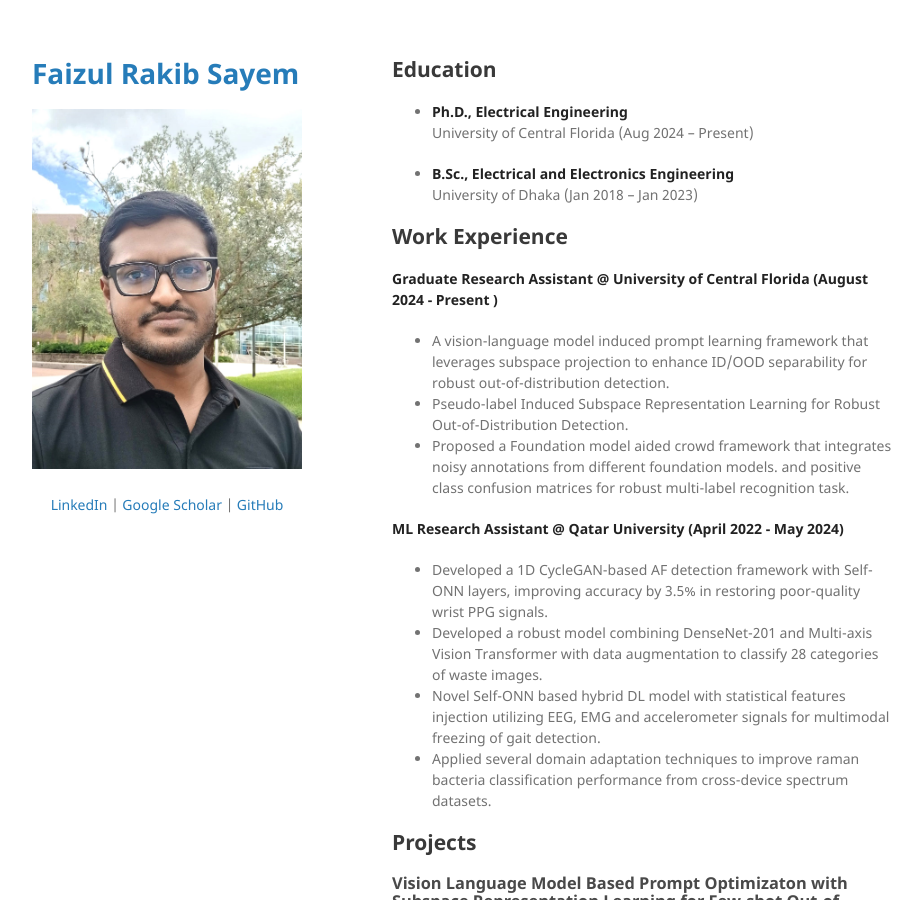
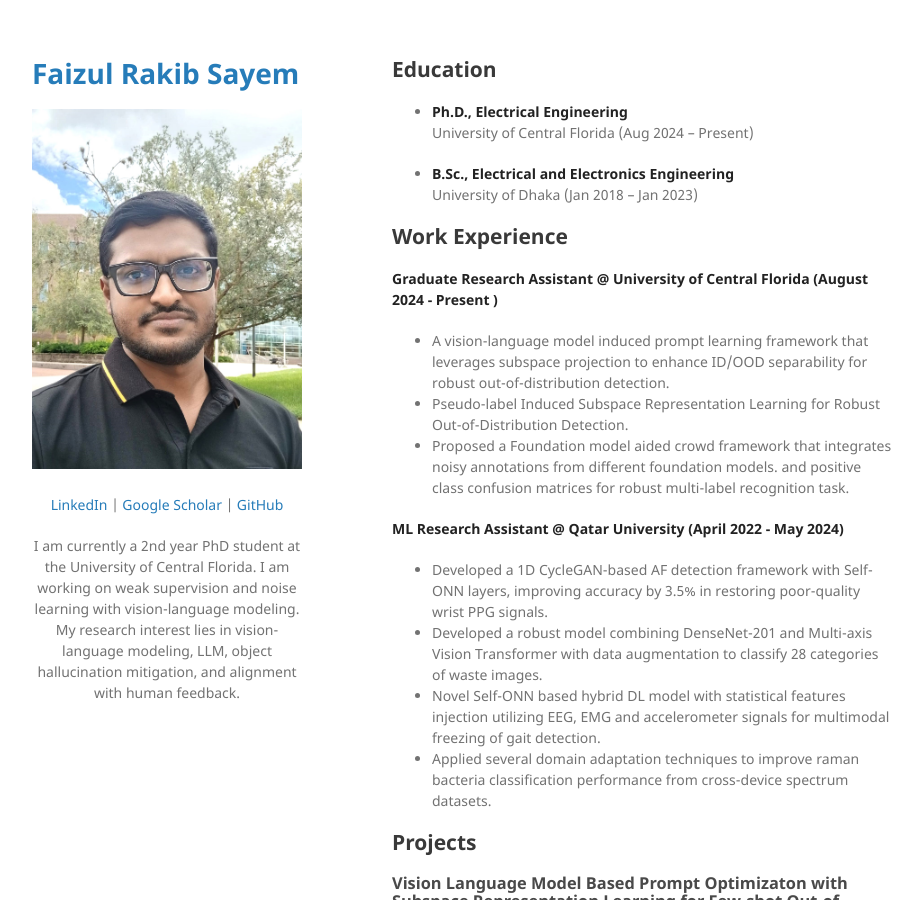
Before and after one commit to Sayem13003/Sayem, a Jekyll site: the page built from index.md, in a window 1280 px wide and 900 px high. Shown: the whole window, without its empty margins (178-1100 px from the left). Built offline with Jekyll 4.4.1, drawn with Linux system fonts in a browser that asks for light colours; our own code applies the rules of GitHub Pages for plain Markdown files.

Commit message:
Update _config.yml

```diff
--- a/_config.yml
+++ b/_config.yml
@@ -6,6 +6,13 @@ description: >
     <a href="https://scholar.google.com/citations?user=EVdrzM4AAAAJ&hl=en" target="_blank">Google Scholar</a> |
     <a href="https://github.com/Sayem13003" target="_blank">GitHub</a>
   </p>
+
+  <p align="center">
+    I am currently a 2nd year PhD student at the University of Central Florida.
+    I am working on weak supervision and noise learning with vision-language modeling.
+    My research interest lies in vision-language modeling, LLM, object hallucination mitigation, and alignment with human feedback.
+  </p>
+
 show_downloads: false
 google_analytics:
 theme: jekyll-theme-minimal
```
